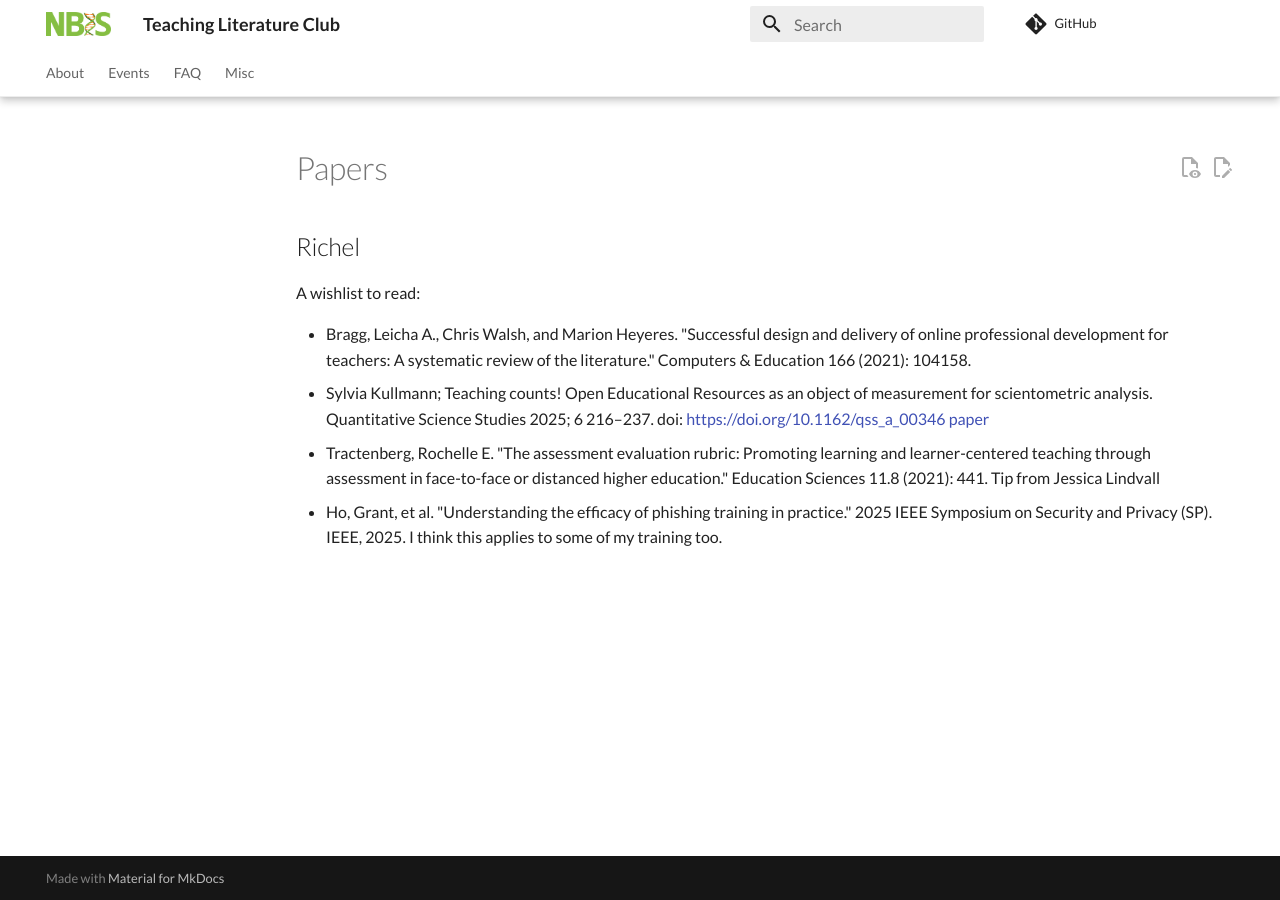
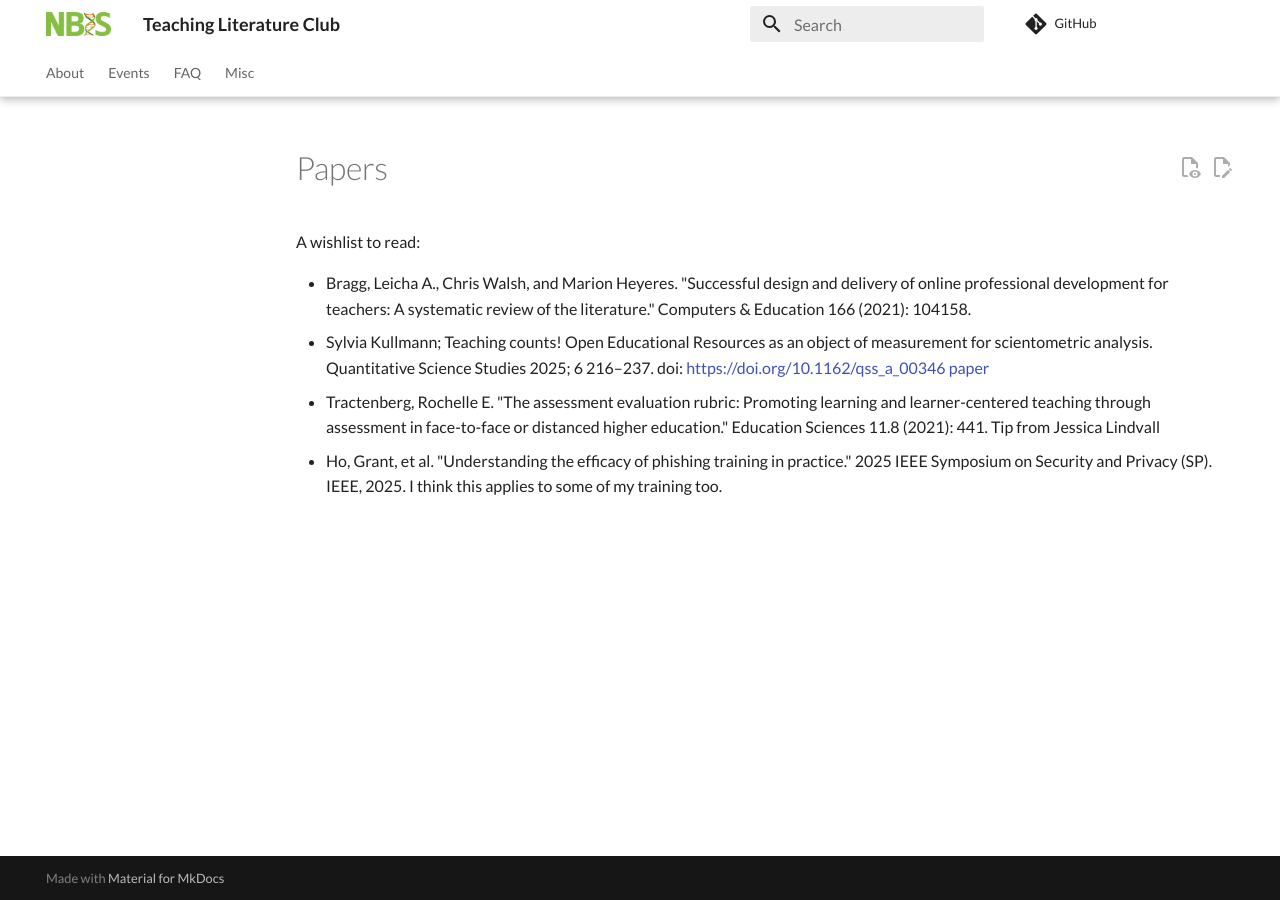
Before and after one commit to NBISweden/teaching_literature_club, an MkDocs documentation site: the page built from docs/papers_wishlist.md, in a window 1280 px wide. Built offline with MkDocs 1.6.1 and Material for MkDocs 9.7.7, drawn with Linux system fonts in a browser that asks for light colours; comment, search, counter and statistics services are not loaded.

Commit message:
Delete 'Richel' section from papers wishlist
Removed the 'Richel' section from the papers wishlist.

```diff
--- a/docs/papers_wishlist.md
+++ b/docs/papers_wishlist.md
@@ -1,6 +1,4 @@
 # Papers
-
-## Richel
 
 A wishlist to read:
 
```
